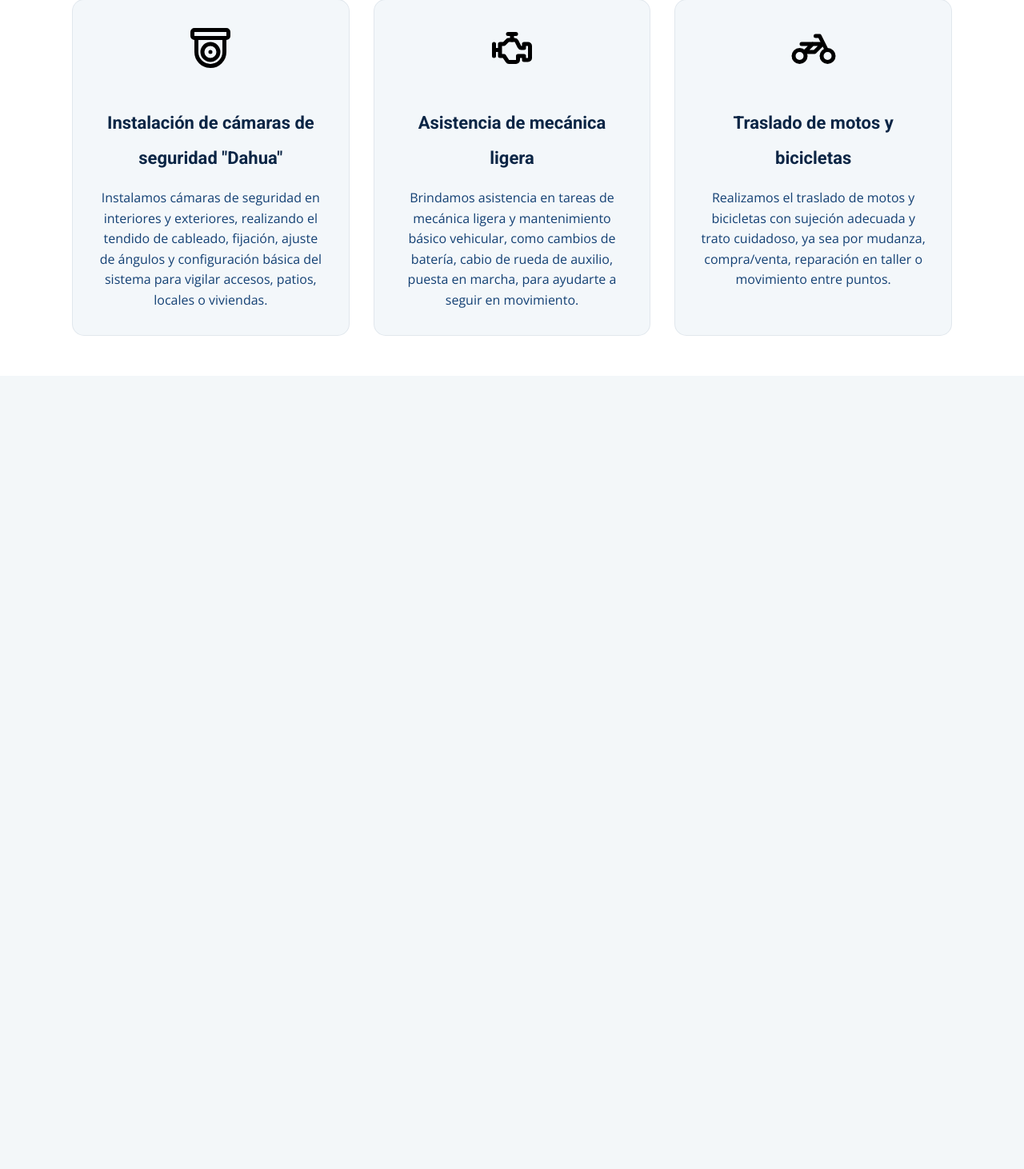
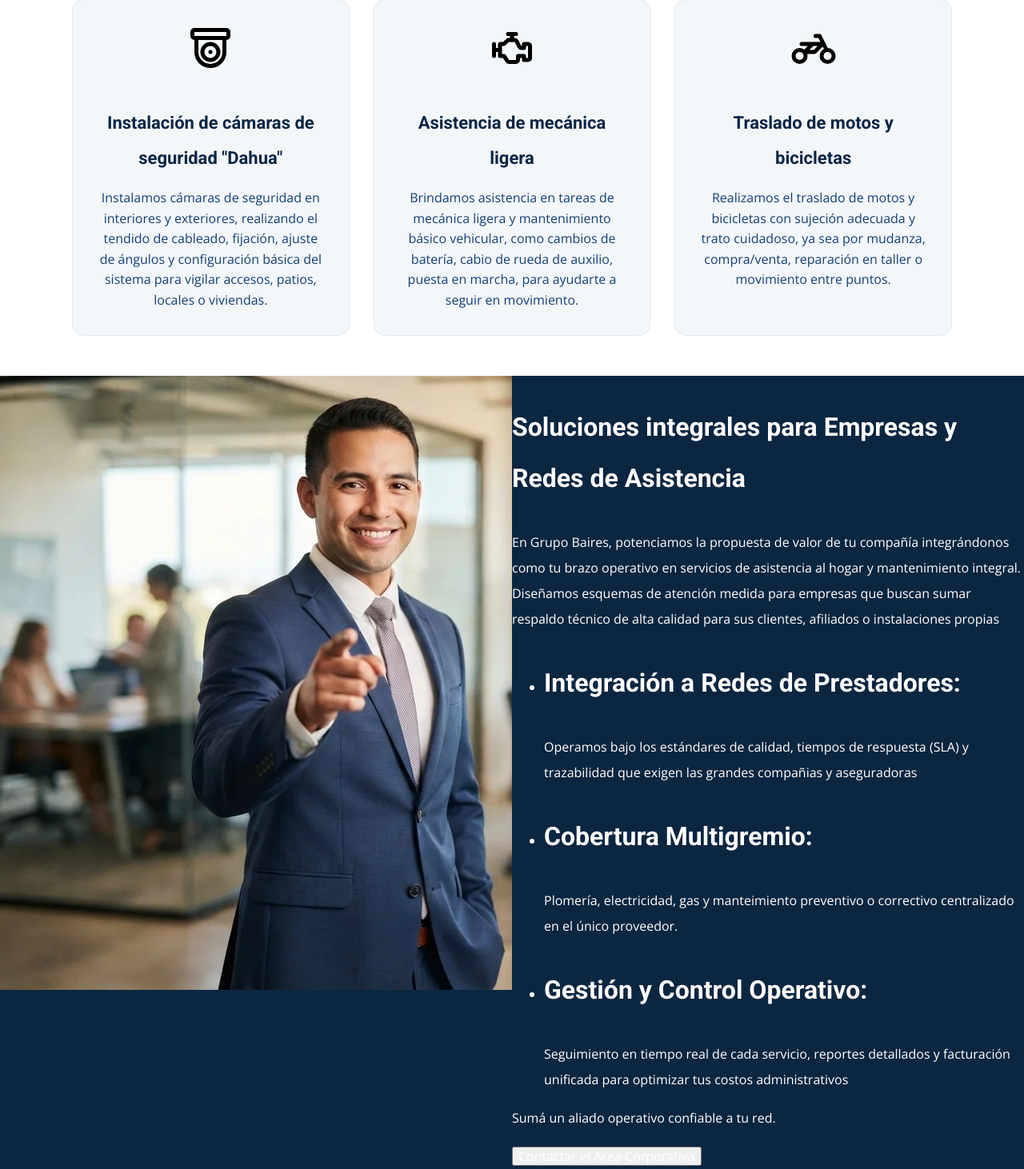
Before and after one commit to Alanr89/GyCProyect, a PHP site: the page made by Landing Page/Landingpage.html in a window 1280 px wide. Shown: the part 2680-4142 px from the top of the page at 80% size. Before the commit the page ends 3100 px from the top, so only its background shows below. Run offline with PHP 8.4, Linux system fonts and the light colour scheme.

Commit message:
seccion corporativo

```diff
--- a/Landing Page/CSS/style.css
+++ b/Landing Page/CSS/style.css
@@ -552,7 +552,7 @@ html {
     padding: 5rem;
     max-width: 120rem;
     margin: 0 auto;
-
+}
 
 .box__card--servicio {
     background-color: rgba(238, 244, 248, 0.7); /* Usando --grisMuyclaro con transparencia */
@@ -608,3 +608,25 @@ html {
         padding: 2.5rem;
     }
 }
+
+/* ==========================Sección corporativo===============================*/
+
+.corpo__section{
+    display: grid;
+    background-color: #0b2641;
+    grid-template-columns: 2fr 2fr;
+}
+
+.corpo__section--imagen{
+    grid-column: 1/2;
+    background-image: url(../Assets/corporativo.jpg);
+    background-repeat: no-repeat;
+}
+
+.corpo__section--texto,
+.corpo__section--texto h3,
+.corpo__section--texto p,
+.corpo__section--texto li,
+.corpo__section--texto button {
+    color: var(--blanco);
+}
--- a/Landing Page/Landingpage.html
+++ b/Landing Page/Landingpage.html
@@ -30,10 +30,12 @@
                 Activar planes al momento de tenerlo
                  <li><a class="navegacion__enlace" href="#">Planes</a></li>
                 -->
-                 <li><a class="navegacion__enlace" href="#cards-servicios">Nuestros servicios</a></li>
+                <li><a class="navegacion__enlace" href="#cards-servicios">Nuestros servicios</a></li>
+                <!--
                 <li><a class="navegacion__enlace" href="#">Instalación de cámaras de seguridad</a></li>
+                -->
+                <li><a class="navegacion__enlace" href="#">Corporativo</a></li>
                 <li><a class="navegacion__enlace" href="#">Contactanos</a></li>
-                <li><a class="navegacion__enlace" href="#">Corporativo</a></li>
             </ul>
         </nav>
     </header>
@@ -114,7 +116,7 @@ Consultanos y coordinamos.</p>
                 <p class="box__card--parrafo">Resolvemos fallas eléctricas, cortes de energía, recambio de tableros, térmicas y disyuntores, instalación de iluminación, tomas y circuitos dedicados. Trabajamos con criterios de seguridad para proteger tus equipos y espacios.</p>
             </div>
             <div class="box__card--servicio">
-               <img src="Assets/icons/bath.svg">
+                <img src="Assets/icons/bath.svg">
                 <h3 class="box__card--h3">Servicios de plomería</h3>
                 <p class="box__card--parrafo">Atendemos pérdidas de agua, filtraciones, cambio de griferías, llaves de paso, flexibles, reparación o colocación de artefactos sanitarios y mantenimiento de cañerías de agua fría y caliente.</p>
             </div>
@@ -154,6 +156,37 @@ Consultanos y coordinamos.</p>
                 <p class="box__card--parrafo">Realizamos el traslado de motos y bicicletas con sujeción adecuada y trato cuidadoso, ya sea por mudanza, compra/venta, reparación en taller o movimiento entre puntos.</p>
             </div>
         </section>
+
+<!-- ===============================================Corporativo=============================================================-->
+<section class="corpo__section">
+    <div class="corpo__section--imagen"></div>
+
+    <div class="corpo__section--texto">
+        <h3>Soluciones integrales para Empresas y Redes de Asistencia</h3>
+        <p>En <span>Grupo Baires</span>, potenciamos la propuesta de valor de tu compañía integrándonos como tu brazo operativo en servicios de asistencia al hogar y mantenimiento integral. Diseñamos esquemas de atención medida para empresas que buscan sumar respaldo técnico de alta calidad para sus clientes, afiliados o instalaciones propias</p>
+        <ul>
+            <li>
+                <h3>Integración a Redes de Prestadores:</h3>
+                <p>Operamos bajo los estándares de calidad, tiempos de respuesta (SLA) y trazabilidad que exigen las grandes compañias y aseguradoras</p>
+            </li>
+
+            <li>
+                <h3>Cobertura Multigremio:</h3>
+                <p>Plomería, electricidad, gas y manteimiento preventivo o correctivo centralizado en el único proveedor.</p>
+            </li>
+
+            <li>
+                <h3>Gestión y Control Operativo:</h3>
+                <p>Seguimiento en tiempo real de cada servicio, reportes detallados y facturación unificada para optimizar tus costos administrativos</p>
+            </li>
+        </ul>
+        <p>Sumá un aliado operativo confiable a tu red.</p>
+        <button>Contactar el Área Corporativa</button>
+    </div>
+
+
+</section>
+
 
 
     </main>
```
Also changed, not shown: Landing Page/Assets/corporativo.jpg (added), Landing Page/Assets/corporativo.webp (added).
